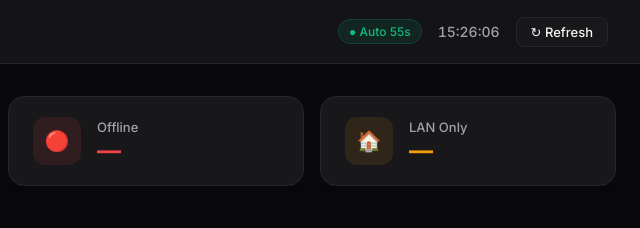
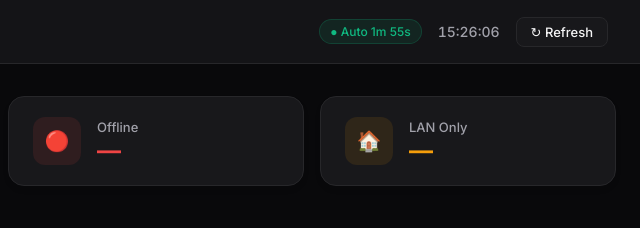
Before and after one commit to zTieuYeuz/dashboard_home, a plain HTML site: page public/index.html in a window 1280 px wide. Shown: the top 228 px of the page, 640-1280 px from the left. Drawn offline with Linux system fonts and the light colour scheme; no server answers.

Commit message:
fix: set 2-minute auto-refresh on all pages
- index.html: 60s → 120s, countdown shows m:ss format
- fortigate.html: 30s → 120s
- asus.html: 30s → 120s (via startPolling)
- 9router.html: 60s → 120s
- esxi.html: 60s → 120s
- n8n.html: 60s → 120s
- casaos.html: unchanged (10 minutes)
- All refresh buttons verified matching function names

Co-Authored-By: Claude Sonnet 4.6 <noreply@anthropic.com>

```diff
--- a/public/index.html
+++ b/public/index.html
@@ -433,11 +433,12 @@ function runChecks() {
     .catch(function(e){ console.error('API error', e); });
 }
 
-var cd = 60;
+var cd = 120;
 setInterval(function(){
   cd--;
-  document.getElementById('autoLabel').textContent = '● Auto '+cd+'s';
-  if(cd<=0){ runChecks(); cd=60; }
+  const m=Math.floor(cd/60), s=cd%60;
+  document.getElementById('autoLabel').textContent = '● Auto '+(m>0?m+'m ':'')+s+'s';
+  if(cd<=0){ runChecks(); cd=120; }
 }, 1000);
 
 initUI();
```
Also changed, not shown: public/9router.html (+1 -1 lines), public/asus.html (+1 -1 lines), public/esxi.html (+1 -1 lines), public/fortigate.html (+1 -1 lines), public/n8n.html (+1 -1 lines).
